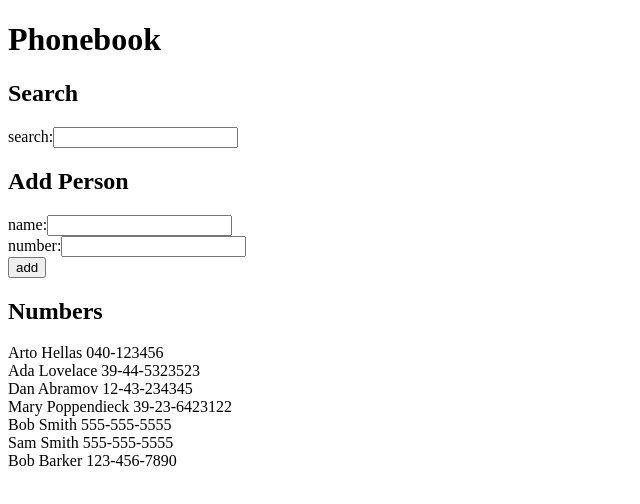
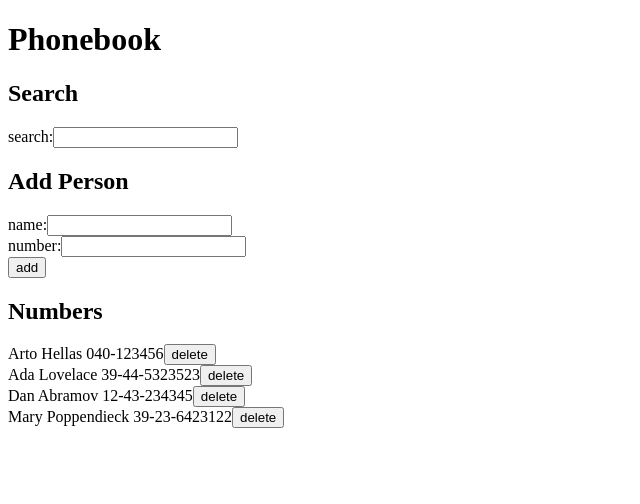
Before and after one commit to ruelneuman/full-stack-open, a React (Create React App) app in the folder part2/phonebook/: page / in a window 1280 px wide. Shown: the top 504 px of the page, without its empty margins (0-640 px from the left). Built offline with nearby package versions, Linux system fonts and the light colour scheme; data requests are answered from the project's data file; the HTML template or start-up script is replaced by a standard one.

Commit message:
add delete button to Person component as per ex. 2.17

```diff
--- a/part2/phonebook/db.json
+++ b/part2/phonebook/db.json
@@ -19,21 +19,6 @@
       "name": "Mary Poppendieck",
       "number": "39-23-6423122",
       "id": 4
-    },
-    {
-      "name": "Bob Smith",
-      "number": "555-555-5555",
-      "id": 5
-    },
-    {
-      "name": "Sam Smith",
-      "number": "555-555-5555",
-      "id": 6
-    },
-    {
-      "name": "Bob Barker",
-      "number": "123-456-7890",
-      "id": 7
     }
   ]
 }
--- a/part2/phonebook/src/App.js
+++ b/part2/phonebook/src/App.js
@@ -33,6 +33,7 @@ const App = () => {
             />
             <PersonList
                 persons={persons}
+                setPersons={setPersons}
                 query={query}
             />
         </div>
--- a/part2/phonebook/src/components/Person.js
+++ b/part2/phonebook/src/components/Person.js
@@ -1,10 +1,11 @@
 import React from 'react';
 
-const Person = ({ person }) => {
+const Person = ({ person, handleDelete }) => {
 
     return (
         <div key={person.name}>
             {person.name} {person.number}
+            <button onClick={() => handleDelete(person)}>delete</button>
         </div>
     )
 }
--- a/part2/phonebook/src/components/PersonList.js
+++ b/part2/phonebook/src/components/PersonList.js
@@ -1,10 +1,22 @@
 import React from 'react';
 import Person from './Person'
+import personsService from '../services/persons';
 
-const PersonList = ({ persons, query }) => {
+const PersonList = ({ persons, setPersons, query }) => {
     const byQuery = (query) => (person) => {
         const modifiedQuery = query.toLowerCase().trim();
         return person.name.toLowerCase().includes(modifiedQuery);
+    }
+
+    const handleDelete = (personToDelete) => {
+        // exit handleDelete if user selects cancel
+        if (!window.confirm(`Delete ${personToDelete.name}?`)) return;
+
+        personsService
+            .remove(personToDelete)
+            .then(() => {
+                setPersons(persons.filter(person => person.id !== personToDelete.id));
+            })
     }
 
     return (
@@ -16,6 +28,7 @@ const PersonList = ({ persons, query }) => {
                     <Person
                         key={person.id}
                         person={person}
+                        handleDelete={handleDelete}
                     />
                 )}
         </div>
--- a/part2/phonebook/src/services/persons.js
+++ b/part2/phonebook/src/services/persons.js
@@ -12,4 +12,9 @@ const create = (newObject) => {
     return request.then((response) => response.data);
 }
 
-export default { getAll, create };
+const remove = (object) => {
+    const request = axios.delete(`${baseUrl}/${object.id}`, object);
+    return request;
+}
+
+export default { getAll, create, remove };
```
